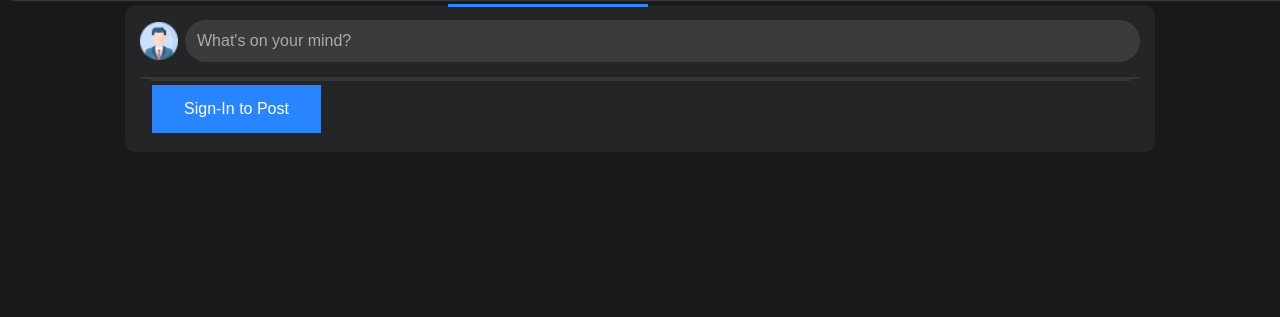
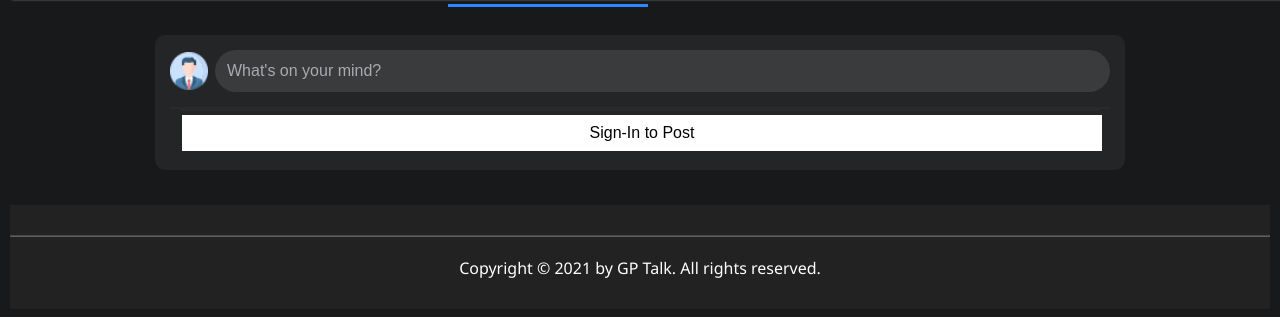
Before and after one commit to donghao0210/GroupProject, a PHP site: page / in a window 1280 px wide; the page is wider, and only the part inside the window is pictured. Shown: the part 73-390 px from the top of that part. Run offline with PHP 8.4, Linux system fonts and the light colour scheme; data comes from the database, SQL or seed files in the repository.

Commit message:
Fix button on Post and Delete comment, add back button and fix position  on login and register

```diff
--- a/controllers/postController.php
+++ b/controllers/postController.php
@@ -87,7 +87,7 @@
                     //if user loggedin and the post is created by him/her then show him/her delete button
                     if(isset($_SESSION['user_id']) && isset($_SESSION['loggedin'])) {
                         if($created_by == $_SESSION['user_id']) {
-                            echo "<button type=".'submit'." class=".'post_button'." name=".'delete_post'." id=".'delete_post'." value='Delete Post'> Delete Post</button>
+                            echo "<button type=".'submit'." class=".'delete_button'." name=".'delete_post'." id=".'delete_post'." value='Delete Post'> Delete Post</button>
                             </div></form>";
                         }
                         else {
--- a/view/index.php
+++ b/view/index.php
@@ -88,6 +88,7 @@
           <div class="post_divider"><hr />
             <button type="submit" name="post_content" id="post_content" class="post_button" value="<?php echo $post_btn;?>"><?php echo $post_btn;?></button>
           </div>
+
       </div>
     </form>
 
@@ -122,5 +123,11 @@
         </div>
       </div>
     </div>
+  <footer>
+    <div class="container">
+        <hr>
+        <p class="end">Copyright © 2021 by GP Talk. All rights reserved.</p>
+    </div>
+  </footer>
   </body>
 </html>
--- a/view/style/style.css
+++ b/view/style/style.css
@@ -261,6 +261,7 @@
 
   .media_container {
     padding: 5px 115px;
+    margin: 30px;
   }
 
   .share {
@@ -441,13 +442,29 @@
 
   .post_divider {
     padding: 0 10px 0 10px;
+
   }
 
   .post_button {
-    background-color: #2985ff;
+    background-color: white;
     border: none;
-    color: white;
-    padding: 15px 32px;
+    color: black;
+    padding: 1%;
+    width:100%;
+    justify-content: center;
+    text-decoration: none;
+    display: flex;
+    font-size: 16px;
+    margin: 4px 2px;
+    cursor: pointer;
+  }
+
+  .delete_button {
+    background-color: white;
+    border: none;
+    color: black;
+    padding: 1% ;
+    width:50%;
     justify-content: center;
     text-decoration: none;
     display: flex;
@@ -486,3 +503,18 @@
     font-size: 18px;
     margin-right: 10px;
   }
+
+  footer{
+    background: #222;
+    color: #fff;
+    padding: 30px 0;
+}
+
+  hr{
+    opacity: .3;
+}
+
+  footer .end{
+    text-align: center;
+    padding: 20px 0 0 0;
+}
```
